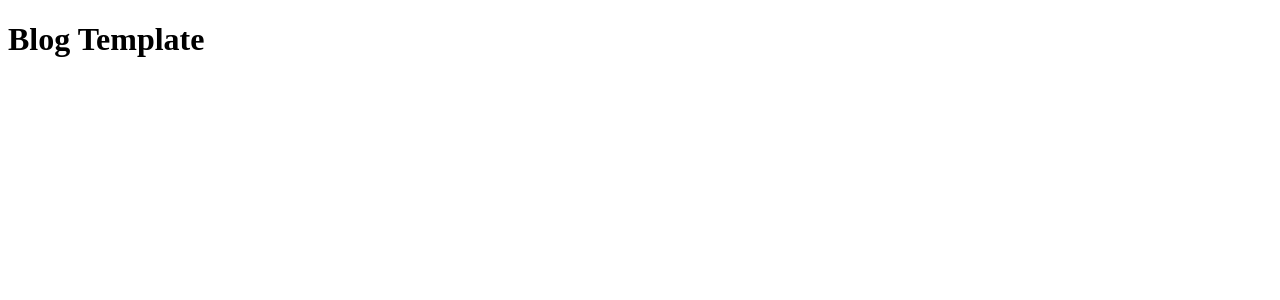
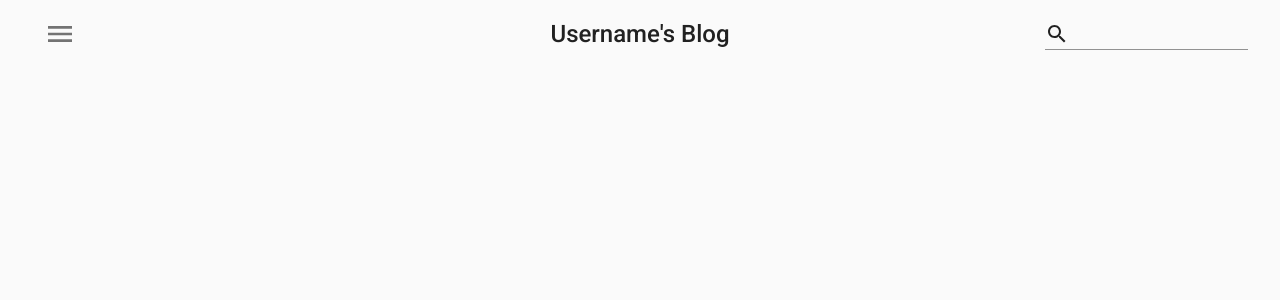
Before and after one commit to sanginchun/blog-template-mui, a React (Create React App) app: page / in a window 1280 px wide. Shown: the top 300 px of the page. Built offline with nearby package versions, Linux system fonts and the light colour scheme.

Commit message:
feat: responsive header

```diff
--- a/package.json
+++ b/package.json
@@ -4,6 +4,7 @@
   "private": true,
   "dependencies": {
     "@material-ui/core": "^4.11.3",
+    "@material-ui/icons": "^4.11.2",
     "@testing-library/jest-dom": "^5.12.0",
     "@testing-library/react": "^11.2.6",
     "@testing-library/user-event": "^12.8.3",
--- a/src/App.js
+++ b/src/App.js
@@ -1,10 +1,12 @@
 import React from "react";
+import { Container } from "@material-ui/core";
+import Header from "./components/Header";
 
 function App() {
   return (
-    <div className="App">
-      <h1>Blog Template</h1>
-    </div>
+    <Container maxWidth="lg">
+      <Header />
+    </Container>
   );
 }
 
--- /dev/null
+++ b/src/components/Header.js
@@ -0,0 +1,57 @@
+import React, { useState } from "react";
+import { Box, Grid, IconButton, Typography } from "@material-ui/core";
+import { makeStyles, useMediaQuery, useTheme } from "@material-ui/core";
+import MenuIcon from "@material-ui/icons/Menu";
+
+import SearchIcon from "@material-ui/icons/Search";
+import SearchField from "./search/SearchField";
+import SearchDialog from "./search/SearchDialog";
+
+const useStyles = makeStyles({
+  header: { padding: "0 0.5rem" },
+  title: { padding: "1.1rem 0" },
+  iconButtonLg: { fontSize: "2rem" },
+});
+
+function Header() {
+  const [searchDialogOpen, setSearchDialogOpen] = useState(false);
+  const classes = useStyles();
+  const theme = useTheme();
+  const matches = useMediaQuery(theme.breakpoints.down("sm"));
+
+  const renderedSearch = matches ? (
+    <>
+      <IconButton aria-label="search" onClick={() => setSearchDialogOpen(true)}>
+        <SearchIcon />
+      </IconButton>
+      <SearchDialog
+        open={searchDialogOpen}
+        onClose={() => setSearchDialogOpen(false)}
+      />
+    </>
+  ) : (
+    <SearchField />
+  );
+
+  return (
+    <Box className={classes.header}>
+      <Grid container justify="space-between" alignItems="center">
+        <Grid item xs={2}>
+          <IconButton aria-label="menu" className={classes.iconButtonLg}>
+            <MenuIcon fontSize={matches ? "default" : "inherit"} />
+          </IconButton>
+        </Grid>
+        <Grid item className={classes.title}>
+          <Typography variant={matches ? "h6" : "h5"}>
+            Username's Blog
+          </Typography>
+        </Grid>
+        <Grid item container xs={2} justify="flex-end">
+          {renderedSearch}
+        </Grid>
+      </Grid>
+    </Box>
+  );
+}
+
+export default Header;
--- /dev/null
+++ b/src/components/search/SearchDialog.js
@@ -0,0 +1,25 @@
+import Dialog from "@material-ui/core/Dialog";
+import DialogContent from "@material-ui/core/DialogContent";
+import DialogTitle from "@material-ui/core/DialogTitle";
+import DialogActions from "@material-ui/core/DialogActions";
+
+import SearchField from "./SearchField";
+
+function SearchDialog({ open, onClose }) {
+  return (
+    <Dialog
+      open={open}
+      onClose={onClose}
+      fullWidth
+      aria-labelledby="form-dialog-title"
+    >
+      <DialogTitle id="form-dialog-title">Search Post</DialogTitle>
+      <DialogContent>
+        <SearchField autoFocus={true} />
+      </DialogContent>
+      <DialogActions />
+    </Dialog>
+  );
+}
+
+export default SearchDialog;
--- /dev/null
+++ b/src/components/search/SearchField.js
@@ -0,0 +1,33 @@
+import React from "react";
+import PropTypes from "prop-types";
+import { TextField, InputAdornment } from "@material-ui/core";
+
+import SearchIcon from "@material-ui/icons/Search";
+
+const propTypes = { autoFocus: PropTypes.bool };
+
+const defaultProps = { autoFocus: false };
+
+function SearchField({ autoFocus }) {
+  return (
+    <form noValidate autoComplete="off" autoCorrect="off">
+      <TextField
+        fullWidth
+        autoFocus={autoFocus}
+        id="input-with-icon-textfield"
+        InputProps={{
+          startAdornment: (
+            <InputAdornment position="start">
+              <SearchIcon />
+            </InputAdornment>
+          ),
+        }}
+      />
+    </form>
+  );
+}
+
+SearchField.propTypes = propTypes;
+SearchField.defaultProps = defaultProps;
+
+export default SearchField;
--- a/src/index.js
+++ b/src/index.js
@@ -1,10 +1,15 @@
 import React from "react";
 import ReactDOM from "react-dom";
+import { CssBaseline } from "@material-ui/core";
+import { ThemeProvider } from "@material-ui/core/styles";
+import theme from "./theme";
 import App from "./App";
 
 ReactDOM.render(
-  <React.StrictMode>
-    <App />
-  </React.StrictMode>,
+  <CssBaseline>
+    <ThemeProvider theme={theme}>
+      <App />
+    </ThemeProvider>
+  </CssBaseline>,
   document.getElementById("root")
 );
--- /dev/null
+++ b/src/theme.js
@@ -0,0 +1,18 @@
+import { createMuiTheme } from "@material-ui/core/styles";
+import teal from "@material-ui/core/colors/teal";
+
+const theme = createMuiTheme({
+  palette: {
+    primary: {
+      main: teal["A700"],
+    },
+  },
+
+  typography: {
+    h5: {
+      fontWeight: 500,
+    },
+  },
+});
+
+export default theme;
```
Also changed, not shown: 1 other file (tests, documents, lock files or other folders).
